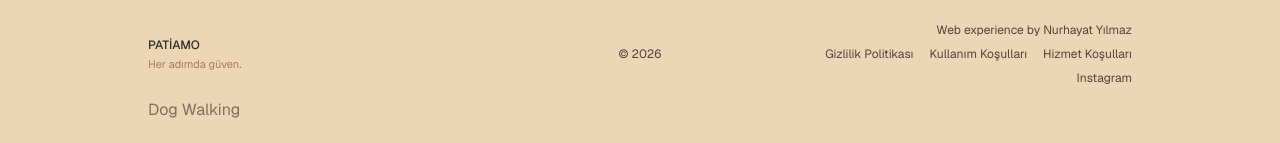
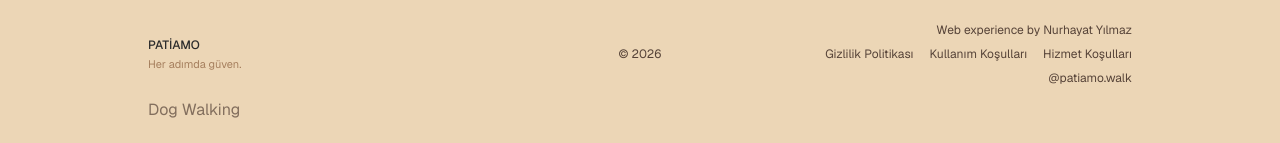
Before and after one commit to blanchayat/patiamo, a Next.js app: page / in a window 1280 px wide. Shown: the part 1554-1697 px from the top of the page. Built offline with nearby package versions, Linux system fonts and the light colour scheme.

Commit message:
update instagram link

```diff
--- a/src/app/page.tsx
+++ b/src/app/page.tsx
@@ -258,12 +258,12 @@
               </div>
               <div>
                 <a
-                  href="https://instagram.com/"
+                  href="https://www.instagram.com/patiamo.walk/"
                   target="_blank"
-                  rel="noreferrer"
+                  rel="noopener noreferrer"
                   className="inline-flex items-center justify-center transition hover:brightness-75"
                 >
-                  Instagram
+                  @patiamo.walk
                 </a>
               </div>
             </div>
```
